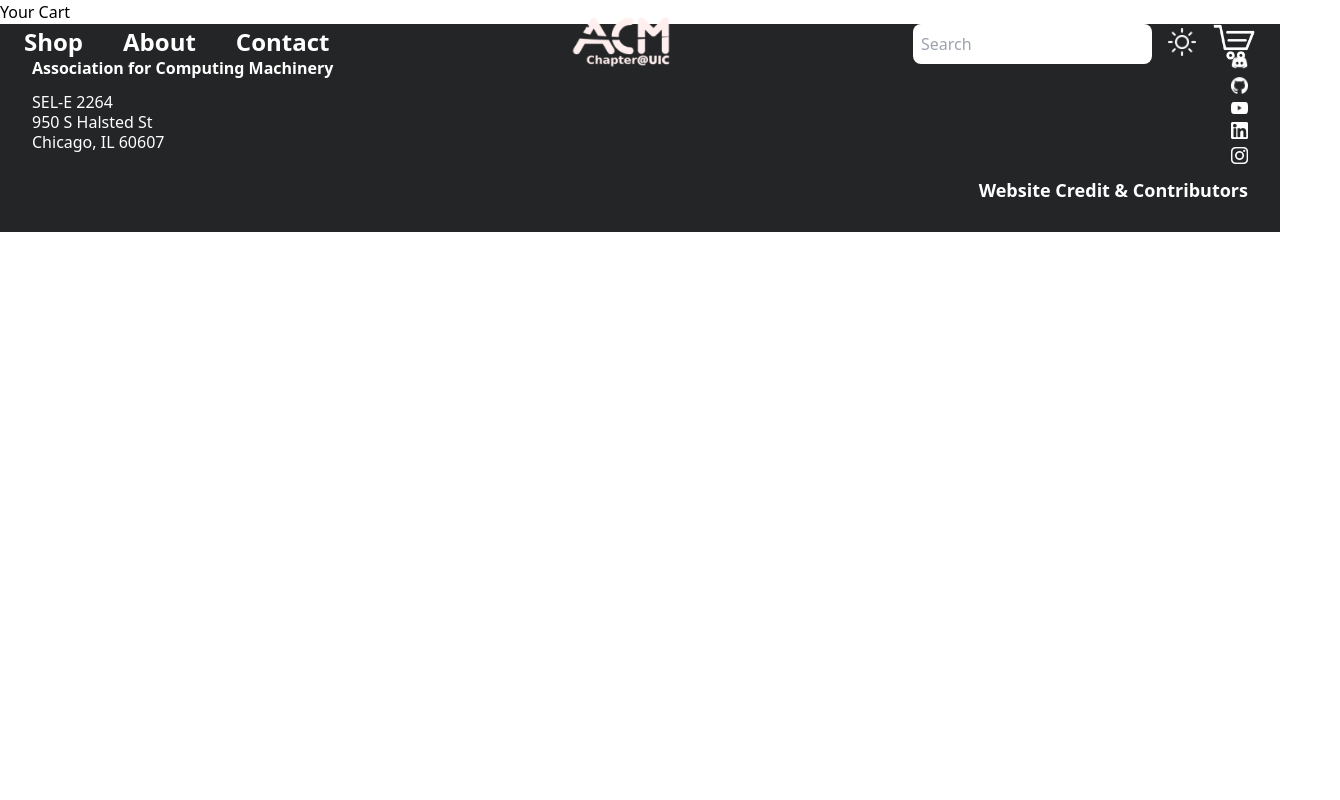
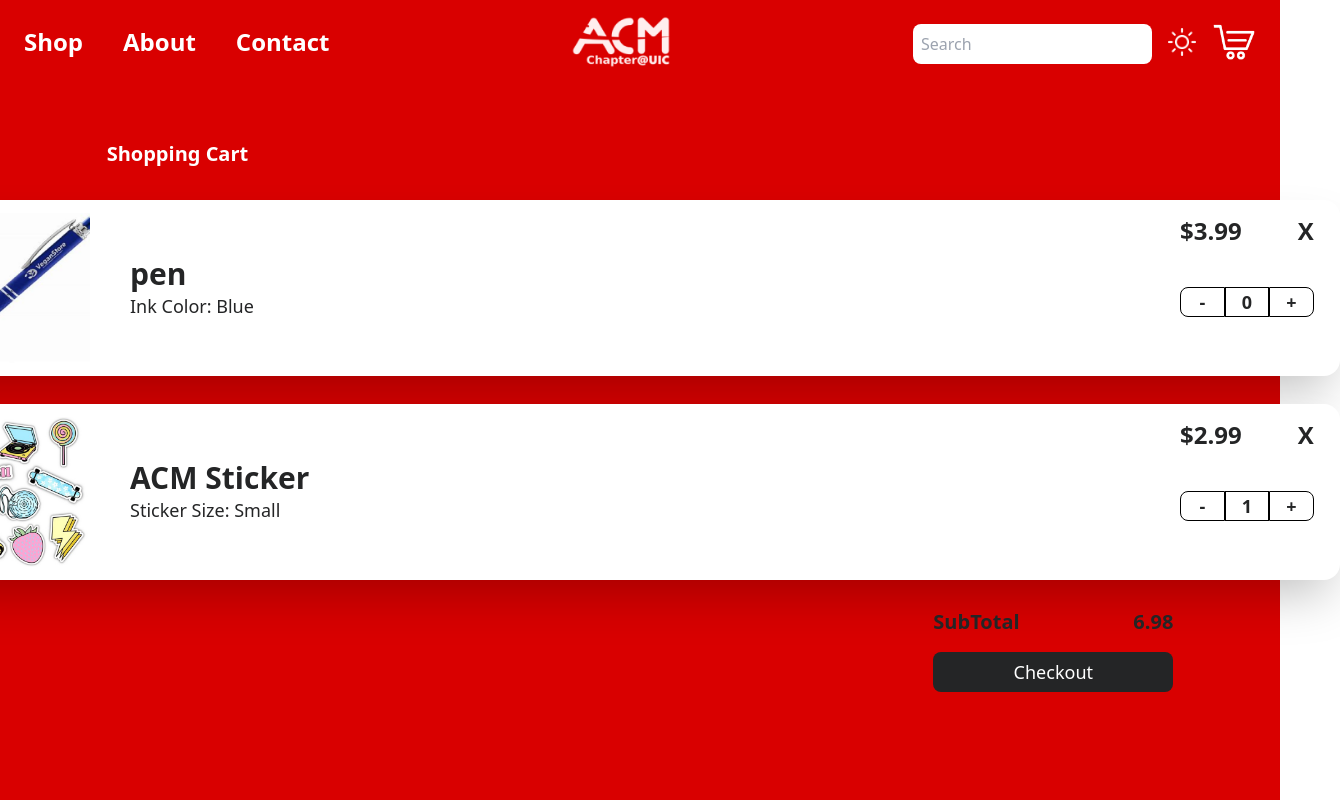
Before and after one commit to acm-uic/marketplace, a Next.js app: page /Cart in a window 1280 px wide. Shown: the top 800 px of the page, 1340 px wide, since content can reach past the window. Built offline with nearby package versions, Linux system fonts and the light colour scheme.

Commit message:
Add cart-product component
Add cart-product component

```diff
--- a/app/Cart/page.jsx
+++ b/app/Cart/page.jsx
@@ -1,10 +1,52 @@
+"use client"
 import React from 'react'
+import CartProduct from '../components/cartProduct';
+import {cartProducts} from '../testData/produts';
+import { useTheme } from "../components/ThemeContext";
+import { useState,useEffect } from 'react';
 
 export default function CartPage() {
+    const { isDarkMode } = useTheme();
+    const [subTotal, setSubTotal] = useState(0)
+
+    function handleEnter(e) {
+        e.target.style.transform = 'scale(1.1)';
+
+    }
+
+    function handleLeave(e) {
+        e.target.style.transform = 'scale(1.0)';
+    }
+
+    useEffect(()=>{
+        let newSubtotal = 0
+        cartProducts.map((product)=>{
+            newSubtotal += product.price
+        })
+        setSubTotal(newSubtotal)
+
+    },[cartProducts])
 
     return (
-        <div>
-            Your Cart
+        <div className={`${isDarkMode?'bg-ACMPrimary':'bg-ACMBLUE'} text-white flex flex-col items-center  justify-center min-h-screen bg-cover bg-center w-full`}>
+            <div className='w-10/12 font-bold text-xl mt-8 mb-8'>
+                <h1>Shopping Cart</h1>
+            </div>
+            <div>
+            {cartProducts && cartProducts.map((porduct)=>{
+                return(
+                    <CartProduct id={porduct.id} tags={porduct.tags} title={porduct.title} price={porduct.price} quantity={porduct.quantity} imgUrl={porduct.imgUrl} properties={porduct.properties}/>
+                )
+            })}
+            </div>
+
+            <div className='w-10/12 flex  flex-col items-end '>
+                <div className={`${isDarkMode?'text-ACMDARK':'text-white'} w-60 flex justify-between flex-row text-xl font-bold mb-4 `}>
+                    <h1 className='' >SubTotal</h1>
+                    <h1>{subTotal}</h1>
+                </div>
+                <button onMouseLeave={(e) => handleLeave(e)} onMouseEnter={(e) => handleEnter(e)} className='text-lg duration-200	transition-all ease-out bg-ACMDARK w-60 h-10 pt-1 pb-1 rounded-lg' >Checkout</button>
+            </div>
         </div>
     )
 }
--- a/app/components/ThemeContext.jsx
+++ b/app/components/ThemeContext.jsx
@@ -1,4 +1,4 @@
-
+'use client'
 import React, { createContext, useContext, useState } from 'react';
 
 const ThemeContext = createContext();
--- /dev/null
+++ b/app/components/cartProduct.jsx
@@ -0,0 +1,50 @@
+'use client'
+import Link from "next/link";
+import Image from "next/image"
+export default function CartProduct({id, tags, title, price, quantity, imgUrl, properties }) {
+
+    function handleEnter(e) {
+        e.target.style.transform = 'scale(1.1)';
+
+    }
+
+    function handleLeave(e) {
+        e.target.style.transform = 'scale(1.0)';
+    }
+
+
+    return (
+        <div  className=" shadow-2xl w-shadow-lg bg-white text-ACMDARK mb-7 h-44 flex flex-row items-center rounded-2xl" style={{ width: 1400,}}>
+            <Image src={imgUrl} width={150} height={150} style={{ height: 150 }} />
+            <div className="ml-10 w-9/12">
+                <Link href={`products/${id}`} className="font-extrabold text-3xl h-full">{title}</Link>
+
+                {properties && properties.map((prop) => (
+                    <div className='text-lg	' key={prop}>
+                        {tags && tags.includes('pen') && (
+                            <h2>Ink Color: {prop}</h2> //
+                        )}
+
+                        {tags && tags.includes('sticker')  && (
+                            <h2>Sticker Size: {prop}</h2>
+                        )}
+                    </div>
+                ))}
+            </div>
+
+            <div className="h-5/6 flex flex-col">
+                <div className="flex flex-row font-bold mb-10">
+                    <h2 className="text-2xl mr-14">${price}</h2>
+                    <h2 onMouseLeave={(e) => handleLeave(e)} onMouseEnter={(e) => handleEnter(e)} className="text-2xl duration-200	transition-all ease-in cursor-pointer">X</h2>
+                </div>
+
+                <div className="grid grid-cols-3 divide-x text-align text-lg " >
+                    <div  onMouseLeave={(e) => handleLeave(e)} onMouseEnter={(e) => handleEnter(e)} style={{ border: '1px solid black' }} className=" duration-200	transition-all ease-in flex items-center justify-center rounded-tl-lg rounded-bl-lg cursor-pointer font-bold">-</div>
+                    <div style={{ border: '1px solid black' }} className=" flex items-center justify-center font-bold">{quantity}</div>
+                    <div onMouseLeave={(e) => handleLeave(e)} onMouseEnter={(e) => handleEnter(e)} style={{ border: '1px solid black' }} className=" duration-200	transition-all ease-in flex items-center justify-center rounded-tr-lg rounded-br-lg font-bold cursor-pointer">+</div>
+                </div>
+            </div>
+        </div >
+    )
+
+}
--- a/app/components/header.jsx
+++ b/app/components/header.jsx
@@ -26,7 +26,7 @@
 
             <div className="flex items-center flex-row mt-4 text-black">
                 <input placeholder="Search" className="rounded-lg  w-42 pl-2 mt-1 mr-4 h-10" type="text" />
-                <Image onClick={() => setIsDarkMode(!isDarkMode)} src={isDarkMode ? sun : moon} width={28} height={28} className="mr-2 " alt="thememode"/>
+                <Image onClick={() => setIsDarkMode(!isDarkMode)} src={isDarkMode ? sun : moon} width={28} height={28} className="mr-2 cursor-pointer" alt="thememode"/>
                 <Link href="/Cart">
                     <Image src={cart} width={60} height={50} alt="cart" className="mr-4" />
                 </Link>
--- a/app/page.jsx
+++ b/app/page.jsx
@@ -4,7 +4,8 @@
 import ProductList from "./components/productlist";
 import { useState, useRef, useEffect } from "react";
 import { useTheme } from "./components/ThemeContext";
-import listOfProduct from './testData/produts';
+import {listOfProduct} from './testData/produts';
+
 
 
 export default function Home() {
--- a/app/testData/produts.js
+++ b/app/testData/produts.js
@@ -1,4 +1,4 @@
-const listOfProduct = [
+export const listOfProduct = [
     {
         id: 1,
         title: "pen",
@@ -98,4 +98,28 @@
 
 ];
 
-export default listOfProduct;
+
+
+
+ export const cartProducts = [
+    {
+        id: 1,
+        title: "pen",
+        price: 3.99,
+        description: "Lorem Ipsum is simply dummy text of the printing and typesetting industry. Lorem Ipsum has been the industry's standard dummy text ever since the 1500s, when an unknown printer took a galley of type and scrambled it to make a type specimen book. It has survived not only five centuries",
+        imgUrl: '/pen.png',
+        tags: ['pen', 'school', 'ACM Merch'],
+        quantity: 0,
+        properties:['Blue']
+    },
+    {
+        id: 8,
+        title: 'ACM Sticker',
+        price: 2.99,
+        description: "Lorem Ipsum is simply dummy text of the printing and typesetting industry. Lorem Ipsum has been the industry's standard dummy text ever since the 1500s, when an unknown printer took a galley of type and scrambled it to make a type specimen book. It has survived not only five centuries",
+        imgUrl: '/stickers.jpg',
+        tags: ['sticker', 'decorations', 'ACM Merch'],
+        quantity:1,
+        properties:[ "Small",]
+    }
+ ]
```
